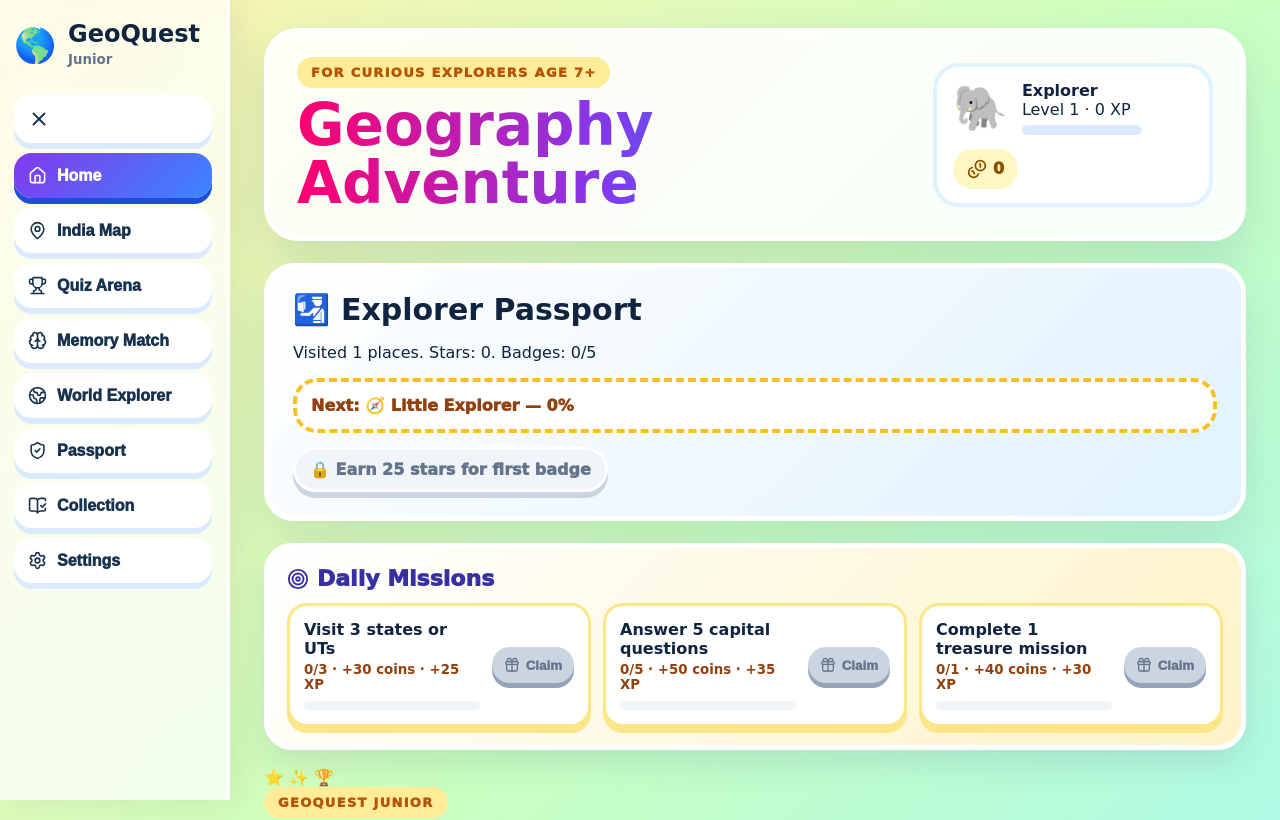
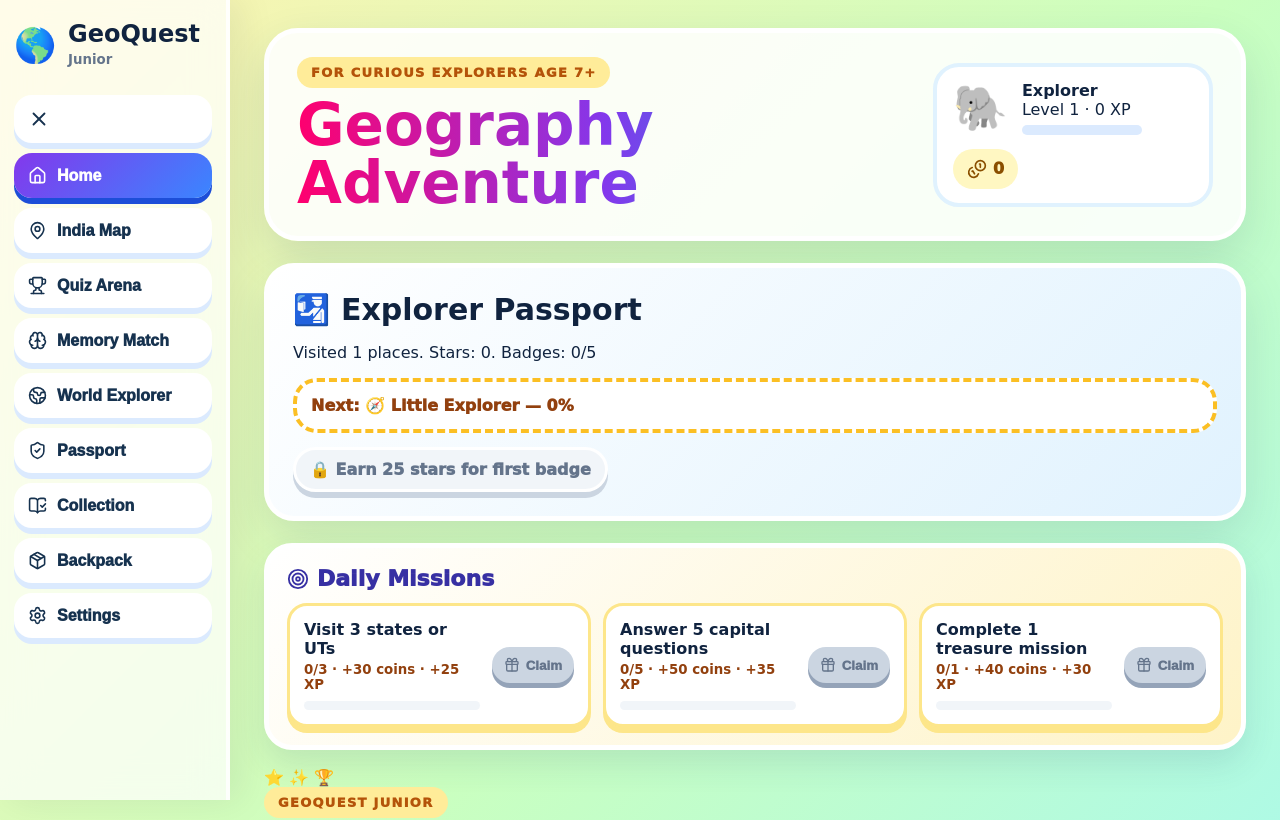
Before and after one commit to sumeet2605/india-states-adventure, a React (Vite) app: page / in a window 1280 px wide. Shown: the top 820 px of the page. Built offline with nearby package versions, Linux system fonts and the light colour scheme.

Commit message:
Connect sticker album screen

```diff
--- a/src/App.tsx
+++ b/src/App.tsx
@@ -1,9 +1,10 @@
-import { MapPin, Trophy, ShieldCheck, Globe2, Brain, Home, Settings, BookOpenCheck } from 'lucide-react';
+import { MapPin, Trophy, ShieldCheck, Globe2, Brain, Home, Settings, BookOpenCheck, Package } from 'lucide-react';
 import { Passport } from './components/Passport';
 import { Sidebar } from './components/layout/Sidebar';
 import { Header } from './components/layout/Header';
 import { DailyMissions } from './components/missions/DailyMissions';
 import { AchievementToast } from './components/rewards/AchievementToast';
+import { PackResult } from './components/rewards/PackResult';
 import { RewardModal } from './components/rewards/RewardModal';
 import { HomeScreen } from './screens/HomeScreen';
 import { IndiaScreen } from './screens/IndiaScreen';
@@ -12,6 +13,7 @@ import { MemoryScreen } from './screens/MemoryScreen';
 import { WorldScreen } from './screens/WorldScreen';
 import { PassportScreen } from './screens/PassportScreen';
 import { CollectionScreen } from './screens/CollectionScreen';
+import { BackpackScreen } from './screens/BackpackScreen';
 import { SettingsScreen } from './screens/SettingsScreen';
 import { useAchievement } from './hooks/useAchievement';
 import { useGameState } from './hooks/useGameState';
@@ -28,6 +30,7 @@ const screens: ScreenConfig[] = [
   { id: 'world', label: 'World Explorer', icon: Globe2, desc: 'Continents, oceans, countries' },
   { id: 'passport', label: 'Passport', icon: ShieldCheck, desc: 'Badges and progress' },
   { id: 'collection', label: 'Collection', icon: BookOpenCheck, desc: 'State cards and mastery' },
+  { id: 'backpack', label: 'Backpack', icon: Package, desc: 'Chests and stickers' },
   { id: 'settings', label: 'Settings', icon: Settings, desc: 'Reset and controls' }
 ];
 
@@ -35,7 +38,7 @@ export default function App() {
   const game = useGameState();
   const achievement = useAchievement(game.score);
 
-  return <main className="game-shell"><Sidebar screens={screens} active={game.section} onNavigate={game.setSection}/><AchievementToast badge={achievement.activeBadge} onDismiss={achievement.dismissAchievement}/><RewardModal reward={game.reward} onDismiss={() => game.setReward(null)}/><section className="app game-stage"><Header level={game.level} progress={game.progress} xp={game.profile.xp} coins={game.profile.coins} rank={game.rank}/><Passport score={game.profile.xp} visitedCount={game.visited.size}/><DailyMissions missions={game.missions} onClaim={game.claimMission}/>
+  return <main className="game-shell"><Sidebar screens={screens} active={game.section} onNavigate={game.setSection}/><AchievementToast badge={achievement.activeBadge} onDismiss={achievement.dismissAchievement}/><RewardModal reward={game.reward} onDismiss={() => game.setReward(null)}/><PackResult result={game.lastChestReward} onClose={() => game.setLastChestReward(null)}/><section className="app game-stage"><Header level={game.level} progress={game.progress} xp={game.profile.xp} coins={game.profile.coins} rank={game.rank}/><Passport score={game.profile.xp} visitedCount={game.visited.size}/><DailyMissions missions={game.missions} onClaim={game.claimMission}/>
     {game.section === 'home' && <HomeScreen screens={screens} score={game.profile.xp} level={game.level} visitedCount={game.visited.size} totalPlaces={game.states.length} onNavigate={game.setSection}/>}
     {game.section === 'india' && <IndiaScreen states={game.states} selected={game.selected} visited={game.visited} mastery={game.mastery} streak={game.streak} score={game.profile.xp} mode={game.mode} query={game.query} message={game.message} treasure={game.treasure} question={game.question} onMode={game.setMode} onQuery={game.setQuery} onPick={game.chooseState} onSpeak={game.speak} onAnswer={game.answerQuiz} onStartQuiz={game.startRecallPractice} onStartHunt={game.startMission} onReset={game.resetGame}/>}
     {game.section === 'quiz' && <QuizScreen indiaQuestion={game.question} worldQuestion={game.worldQuestion} worldOptions={game.worldOptions} onIndiaAnswer={game.answerQuiz} onWorldAnswer={game.answerWorld}/>}
@@ -43,6 +46,7 @@ export default function App() {
     {game.section === 'world' && <WorldScreen mode={game.mode} continents={game.continents} oceans={game.oceans} countries={game.countries} selectedContinent={game.selectedContinent} selectedOcean={game.selectedOcean} selectedCountry={game.selectedCountry} onMode={game.setMode} onContinent={game.visitContinent} onOcean={game.visitOcean} onCountry={game.visitCountry} speak={game.speak}/>}
     {game.section === 'passport' && <PassportScreen score={game.profile.xp} visitedCount={game.visited.size}/>}
     {game.section === 'collection' && <CollectionScreen states={game.states} visited={game.visited} mastery={game.mastery} collectedCards={game.collectedCards} masteredCards={game.masteredCards} onPick={game.chooseState}/>}
+    {game.section === 'backpack' && <BackpackScreen chests={game.inventory.chests} ownedStickers={game.ownedStickers} allStickers={game.allStickers} onOpenChest={game.openInventoryChest}/>}
     {game.section === 'settings' && <SettingsScreen soundOn={game.soundOn} onToggleSound={() => game.setSoundOn((value) => !value)} onReset={game.resetGame}/>}
   </section></main>;
 }
```
